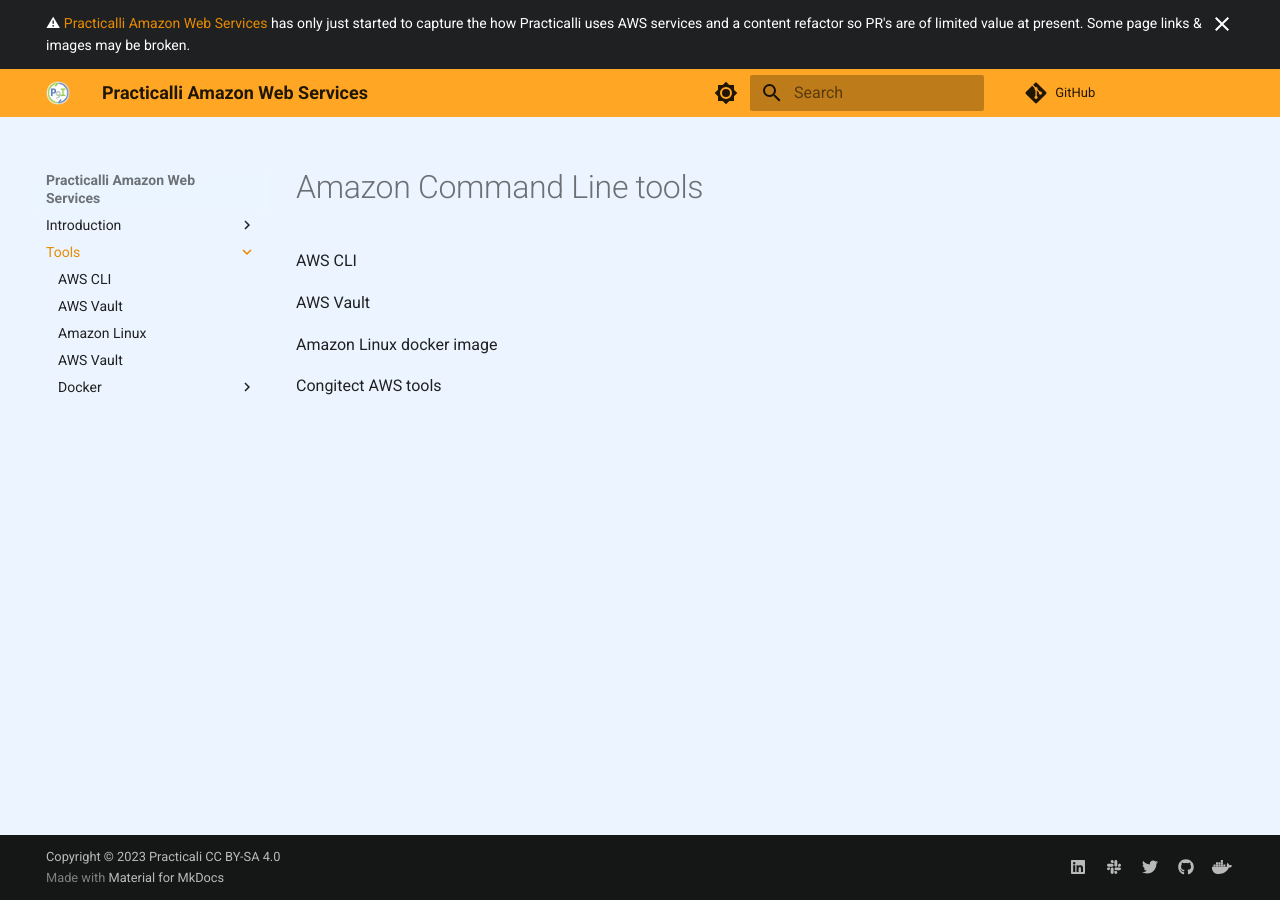
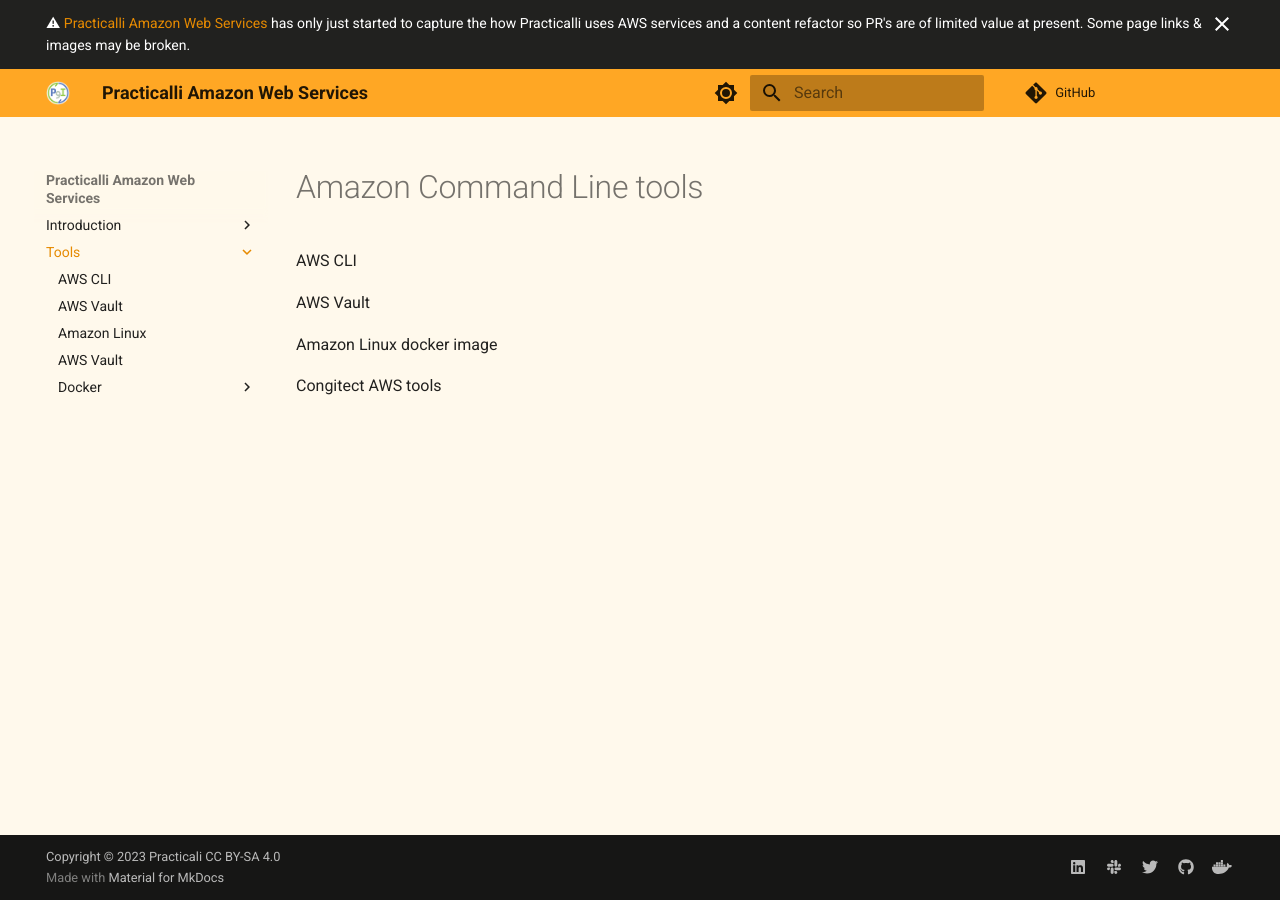
Before and after one commit to practicalli/amazon-web-services, an MkDocs documentation site: the page built from docs/tools/index.md, in a window 1280 px wide. Built offline with MkDocs 1.6.1 and Material for MkDocs 9.7.7, drawn with Linux system fonts in a browser that asks for light colours; comment, search, counter and statistics services are not loaded.

Commit message:
mkdocs: light yellow stylesheet for default theme

```diff
--- a/docs/assets/stylesheets/extra.css
+++ b/docs/assets/stylesheets/extra.css
@@ -1,7 +1,7 @@
 [data-md-color-scheme="default"] {
-  --md-default-bg-color: hsla(208, 100%, 96%, 0.94);
-  --md-code-bg-color: hsla(208, 80%, 88%, 0.64);
-  --md-code-hl-color: hsla(208, 88%, 80%, 0.92);
-  --md-admonition-bg-color: hsla(208, 80%, 92%, 0.92);
-  --md-typeset-kbd-color: hsla(208, 100%, 98%, 0.98);
+  --md-default-bg-color: hsla(42, 100%, 96%, 0.94);
+  --md-code-bg-color: hsla(42, 80%, 88%, 0.64);
+  --md-code-hl-color: hsla(42, 88%, 80%, 0.92);
+  --md-admonition-bg-color: hsla(42, 80%, 92%, 0.92);
+  --md-typeset-kbd-color: hsla(42, 100%, 98%, 0.98);
 }
```
